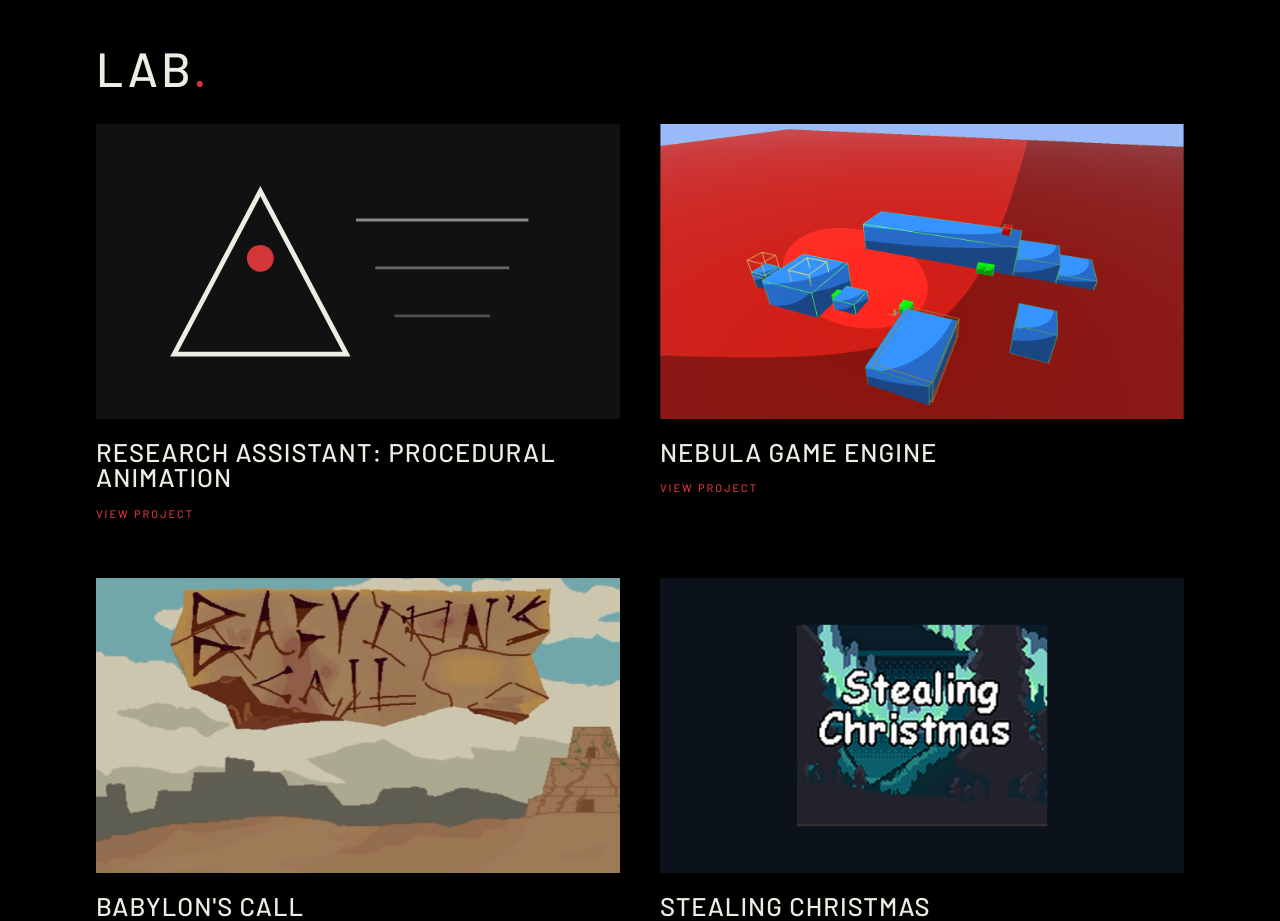
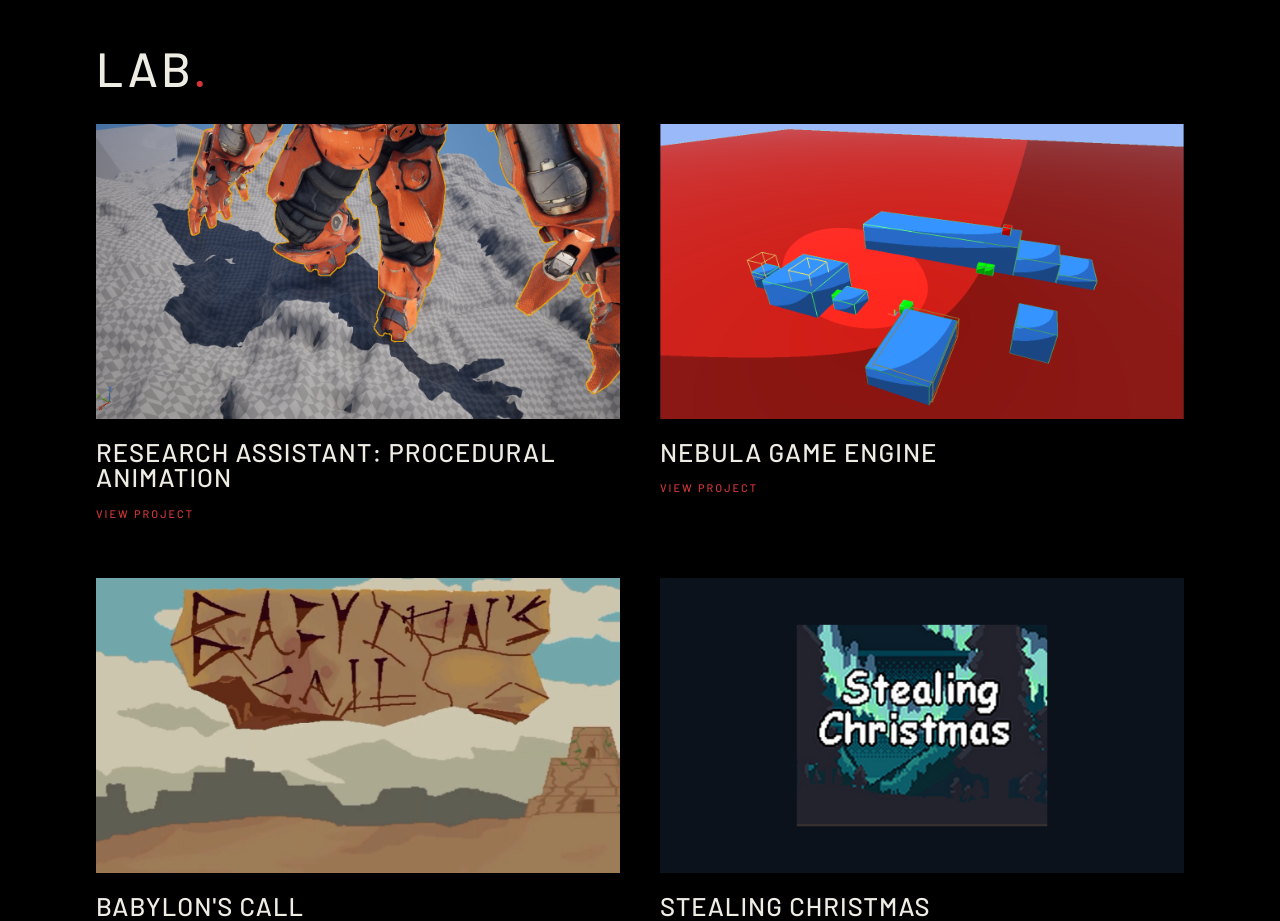
Before and after one commit to Ibrahim12610/Portfolio, a Next.js app: page / in a window 1280 px wide. Shown: the part 2240-3161 px from the top of the page. Built offline with nearby package versions, Linux system fonts and the light colour scheme.

Commit message:
Use colossal robot shot as the research home card image.
Co-authored-by: Ibrahim12610 <Ibrahim12610@users.noreply.github.com>

```diff
--- a/content/site.ts
+++ b/content/site.ts
@@ -456,8 +456,8 @@ export const site = {
       subtitle:
         "Undergraduate research on how procedural animation for colossal entities changes realism and immersion in virtual environments.",
       cardCover: {
-        src: "/covers/procedural-animation.svg",
-        alt: "A pale triangle with a red joint and fading motion lines on a dark field.",
+        src: "/covers/procedural-animation.png",
+        alt: "Orange colossal robot standing on uneven checkerboard terrain in Unreal Engine.",
       },
       role: "Research assistant",
       engine: "Unreal Engine",
```
Also changed, not shown: public/covers/procedural-animation.png (added).
